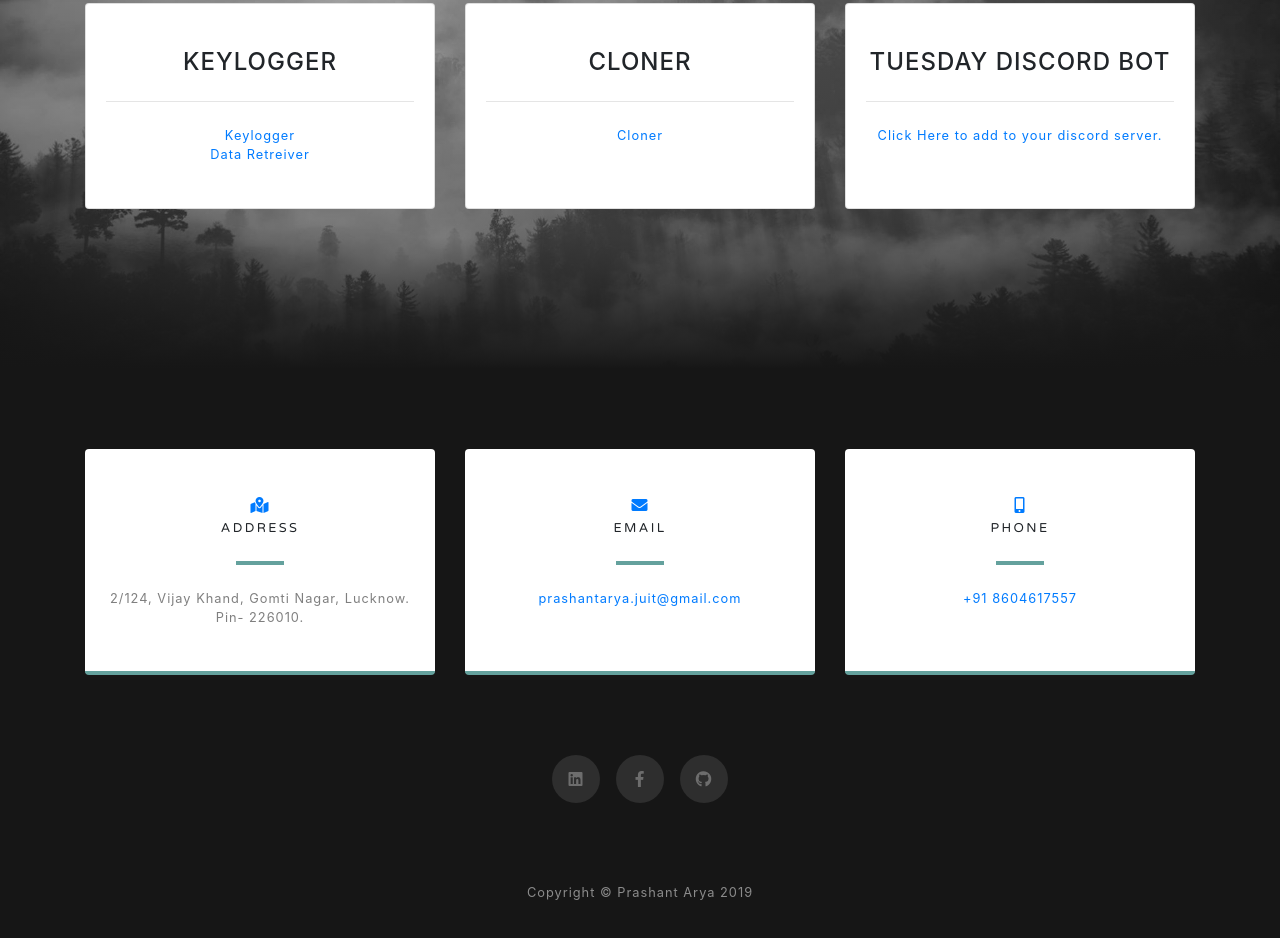
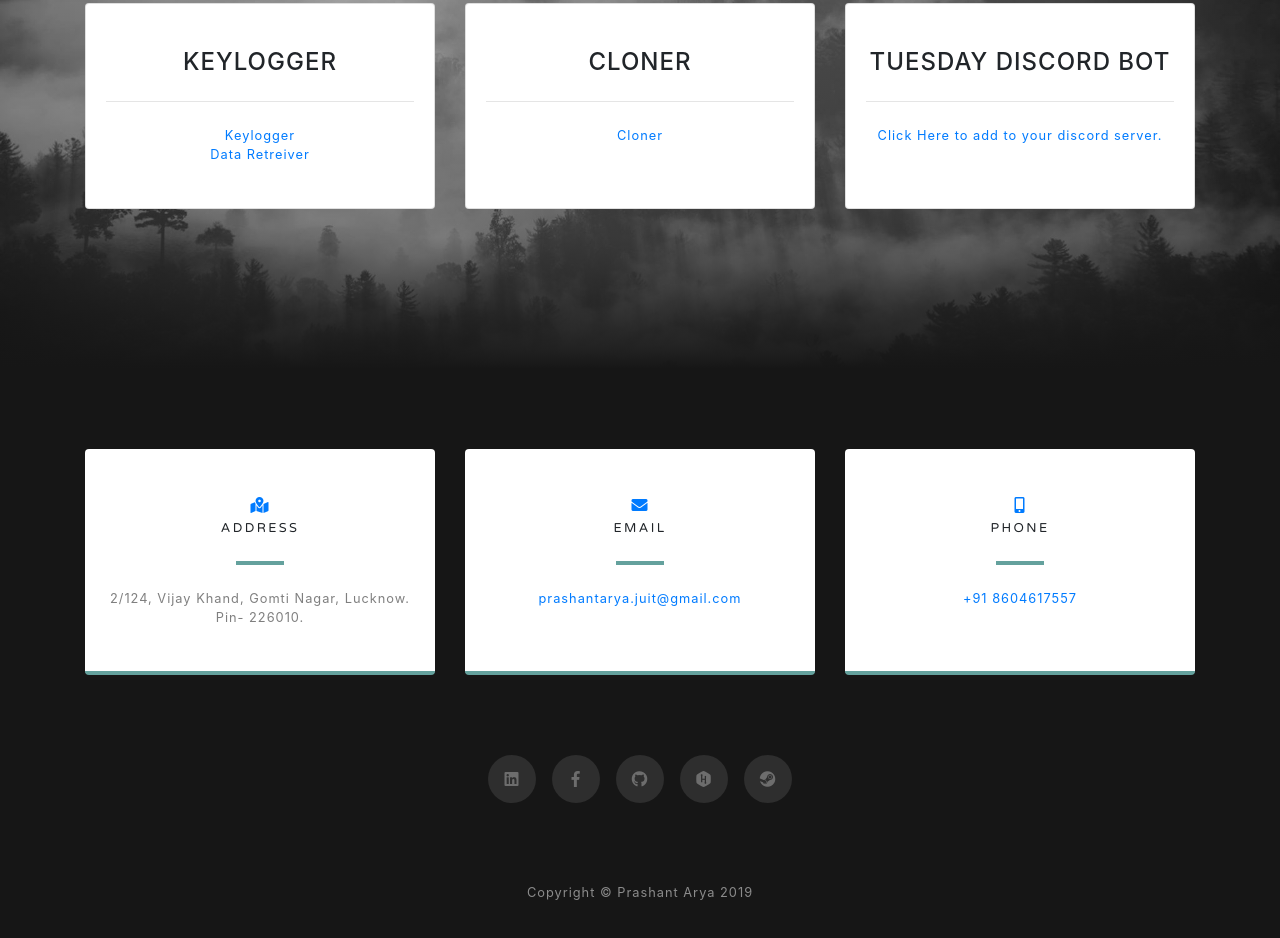
Before and after one commit to steelhitman/steelhitman.github.io, a website with bundled scripts: page index.html in a window 1280 px wide. Shown: the part 3965-4903 px from the top of the page. Built offline with nearby package versions, Linux system fonts and the light colour scheme.

Commit message:
Added Id Links of Hackerrank and Steam

```diff
--- a/index.html
+++ b/index.html
@@ -329,6 +329,18 @@
         <a href="https://github.com/steelhitman" class="mx-2">
           <i class="fab fa-github"></i>
         </a>
+		<a href="https://www.hackerrank.com/steelhitman" class="mx-2">
+          <i class="fab fa-hackerrank"></i>
+        </a>
+		<a href="https://steamcommunity.com/id/steelhitman/" class="mx-2">
+          <i class="fab fa-steam"></i>
+        </a>
+		<!--a href="#" class="mx-2">
+          <i class="fab fa-discord"></i>
+        </a-->
+		<!--a href="https://www.twitch.tv/steelhitman" class="mx-2">
+          <i class="fab fa-twitch"></i>
+        </a-->
       </div>
 
     </div>
```
